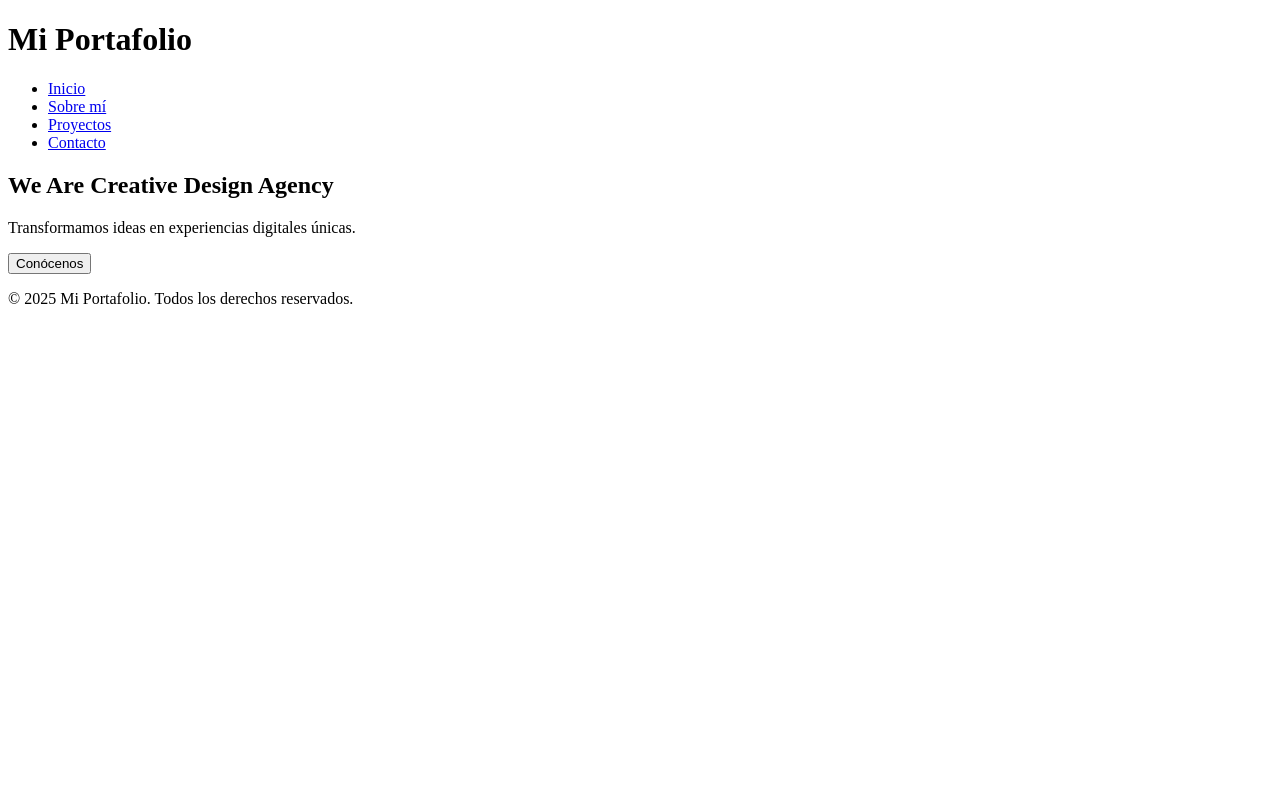
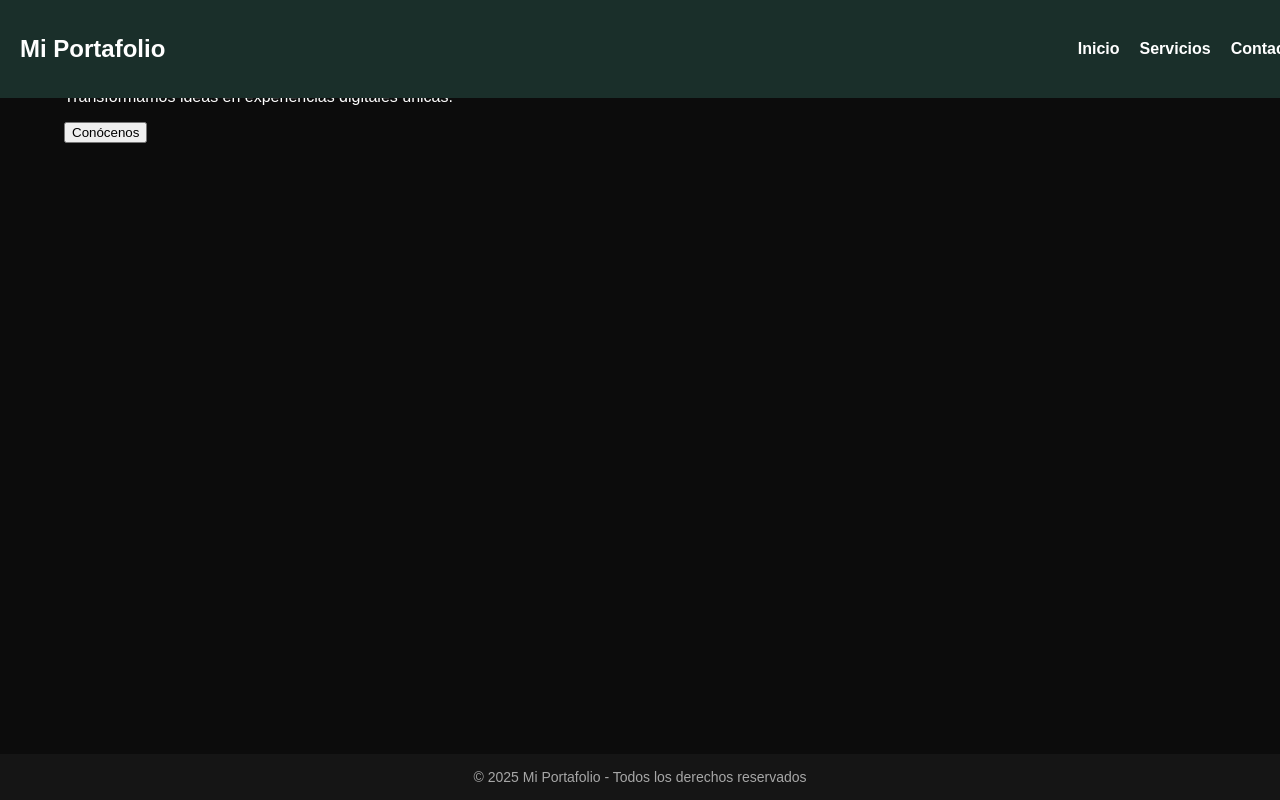
Before and after one commit to GiaWong/Portafolio_JC, a Next.js app: page / in a window 1280 px wide. Built offline with nearby package versions, Linux system fonts and the light colour scheme.

Commit message:
feat:  importo los estilos y agrego Navbar y Footer.

```diff
--- a/src/components/layout/Layout.js
+++ b/src/components/layout/Layout.js
@@ -1,17 +1,25 @@
-import Navbar from "./Navbar";
-import Footer from "./Footer";
+import "@/styles/theme.css";
+import "@/styles/components.css";
 
 export default function Layout({ children }) {
   return (
-    <div className="flex flex-col min-h-screen bg-[#0C0C0C] text-white">
-      {/* Barra de navegación */}
-      <Navbar />
+    <div>
+      <nav className="navbar">
+        <h2>Mi Portafolio</h2>
+        <ul>
+          <li><a href="/">Inicio</a></li>
+          <li><a href="/services">Servicios</a></li>
+          <li><a href="/contact">Contacto</a></li>
+        </ul>
+      </nav>
 
-      {/* Contenido dinámico */}
-      <main className="flex-grow">{children}</main>
+      <main className="container">
+        {children}
+      </main>
 
-      {/* Pie de página */}
-      <Footer />
+      <footer className="footer">
+        © 2025 Mi Portafolio - Todos los derechos reservados
+      </footer>
     </div>
   );
 }
```
